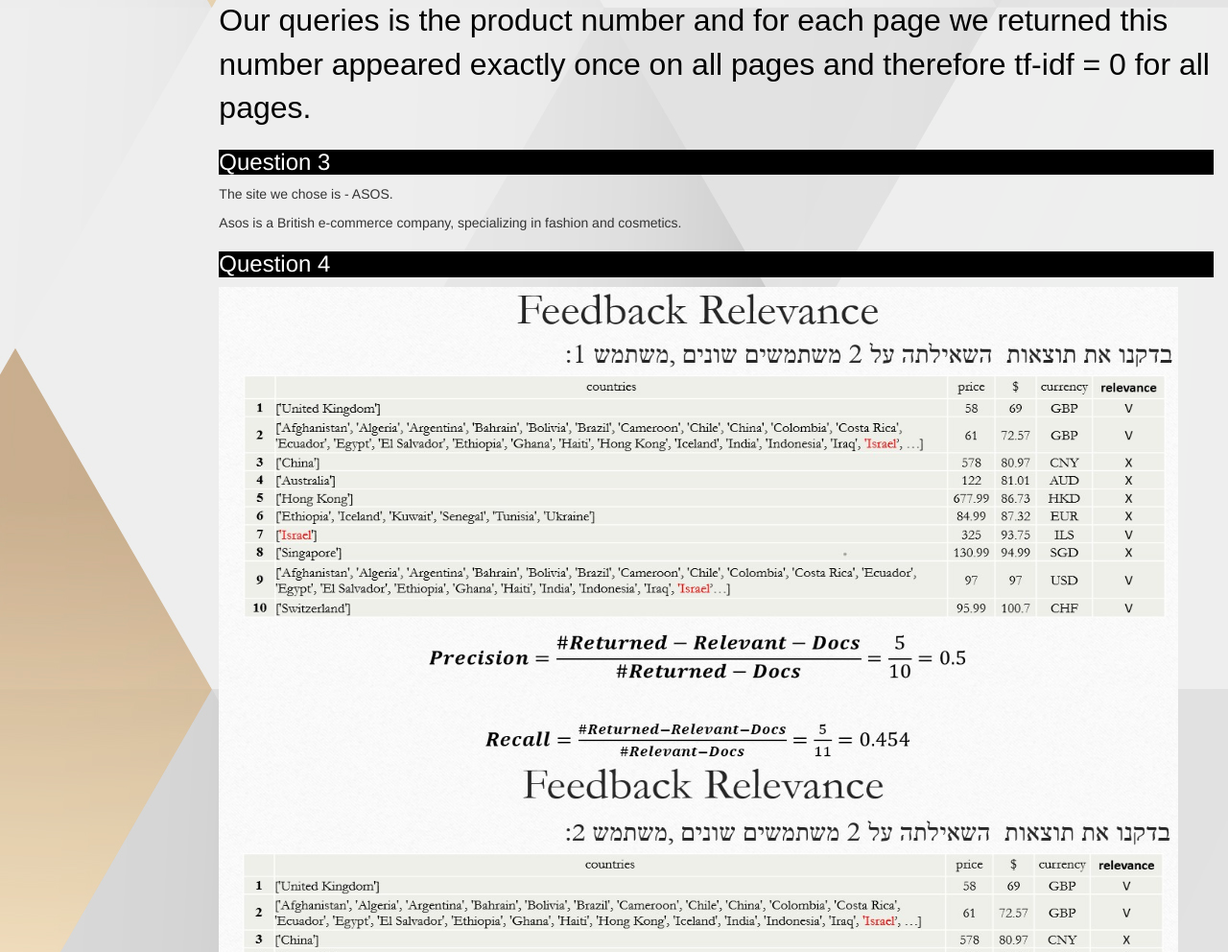
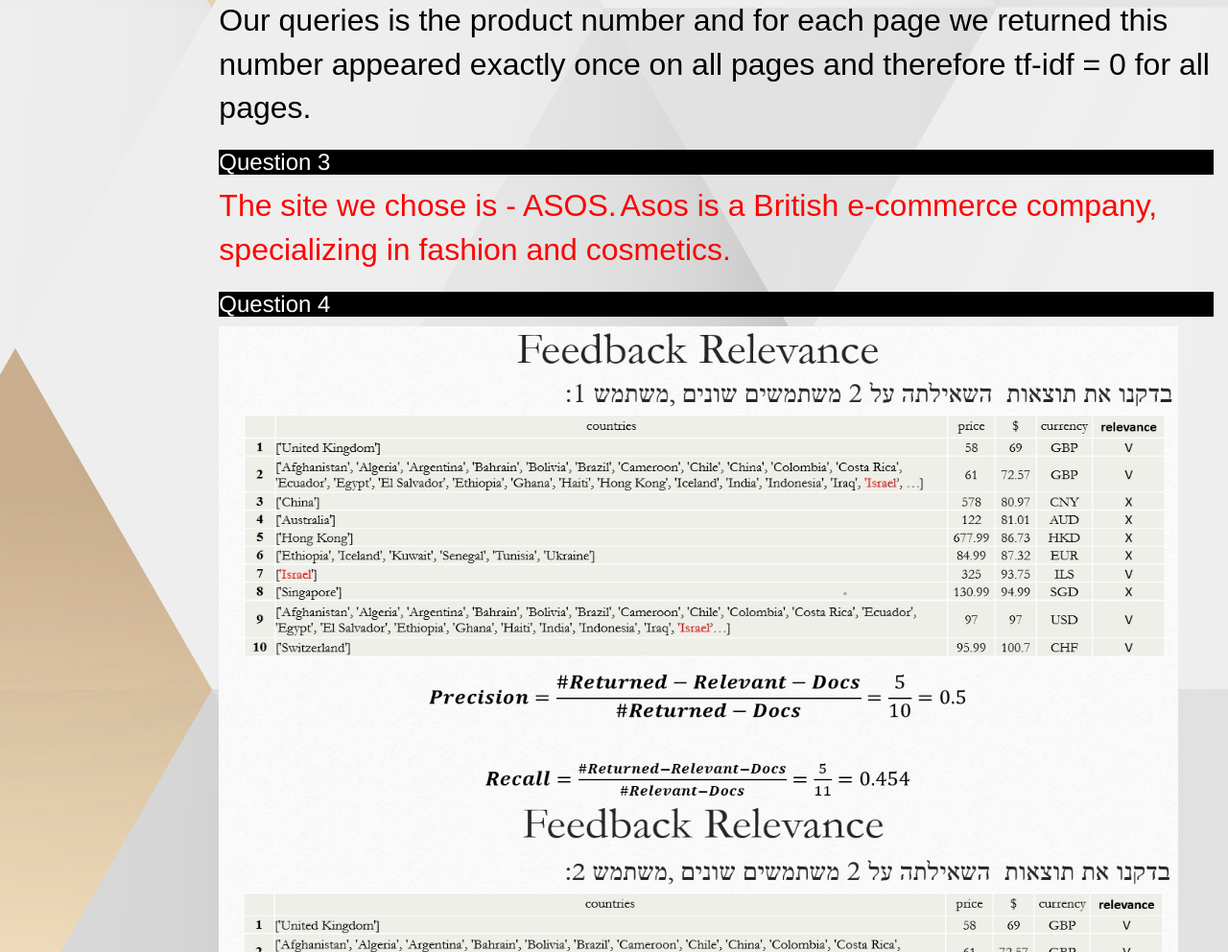
Before and after one commit to OmriBrazi/Mohamed-Soboh.github.io, a plain HTML site: page index.html in a window 1280 px wide. Shown: the part 4211-5203 px from the top of the page at 96% size. Drawn offline with nearby package versions, Linux system fonts and the light colour scheme.

Commit message:
Update index.html

```diff
--- a/index.html
+++ b/index.html
@@ -1130,8 +1130,9 @@
                 <!--basic styling for the headings, better practice to do the same in a css file as the styling is same for all headers-->
                    <h3 style = "background: black; color: white">Question 3</h3>
                    <article>
-                   <p>The site we chose is - ASOS.<br></p><p>
-Asos is a British e-commerce company, specializing in fashion and cosmetics.
+                            <font face="sans-serif" size="6" color="red">The site we chose is - ASOS.</font>
+			   <font face="sans-serif" size="6" color="red">Asos is a British e-commerce company, specializing in fashion and cosmetics.</font>
+
                        </article>
                </section>
 			   <section class="main-section" id="Question 4" >
```
